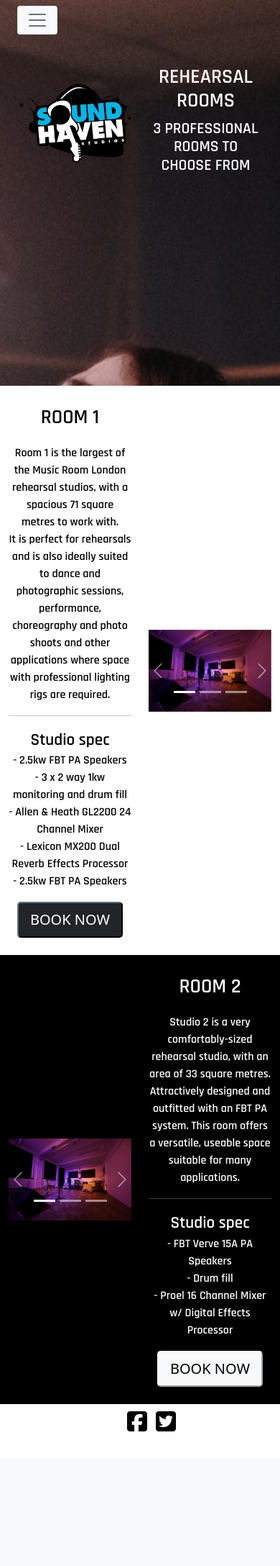
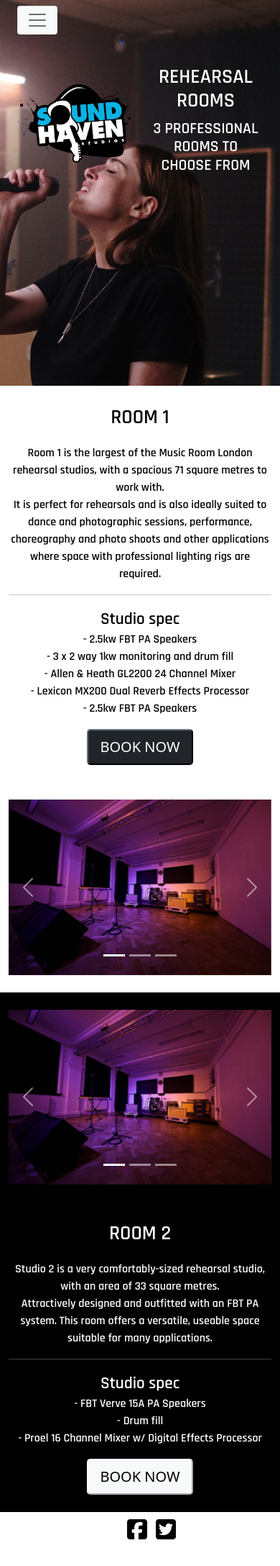
Before and after one commit to DPHamdev/MP-4, a Django app: page / in a window 390 px wide. Shown: the whole page at 72% size. Before the commit the page ends 1989 px from the top, so only its background shows below. Run offline with Django 3.2, Linux system fonts and the light colour scheme; some libraries are stand-ins or nearby versions.

Commit message:
Added responsive columns on home page and fixed background image to prevent rescaling on smaller screens.

```diff
--- a/home/templates/home/index.html
+++ b/home/templates/home/index.html
@@ -32,7 +32,7 @@
     <!-- Room 1 -->
     <div class="container-fluid h-100 px-0">
         <div class="row index-room-one text-center mx-0">
-            <div class="col my-auto py-4">
+            <div class="col-md my-auto py-4">
                 <p class="fs-1 raj-bk">
                     ROOM 1
                 </p>
@@ -67,7 +67,7 @@
                 </p>
                 <button class="btn-lg btn-dark">BOOK NOW</button>
             </div>
-            <div class="col my-auto py-4">
+            <div class="col-md my-auto py-4">
                 <div id="carouselExampleCaptions" class="carousel slide" data-bs-ride="carousel">
                     <div class="carousel-indicators">
                       <button type="button" data-bs-target="#carouselExampleCaptions" data-bs-slide-to="0" class="active" aria-current="true" aria-label="Slide 1"></button>
@@ -113,7 +113,7 @@
     <!-- Room 2 -->
     <div class="container-fluid h-100 px-0">
         <div class="row index-room-two text-center mx-0">
-            <div class="col my-auto py-4">
+            <div class="col-md my-auto py-4">
                 <div id="carouselExampleCaptions" class="carousel slide" data-bs-ride="carousel">
                     <div class="carousel-indicators">
                       <button type="button" data-bs-target="#carouselExampleCaptions" data-bs-slide-to="0" class="active" aria-current="true" aria-label="Slide 1"></button>
@@ -153,7 +153,7 @@
                     </button>
                   </div>
             </div>
-            <div class="col my-auto py-4">
+            <div class="col-md my-auto py-4">
                 <p class="fs-1 raj-wt">
                     ROOM 2
                 </p>
--- a/static/css/base.css
+++ b/static/css/base.css
@@ -17,7 +17,8 @@ body {
     background: url("/media/images/bandBackground.jpg");
     background-repeat: no-repeat;
     background-size: cover;
-    background-position: center center;
+    background-attachment: fixed;
+    background-position: center;
 }
 
 /* Navbar CSS */
```
